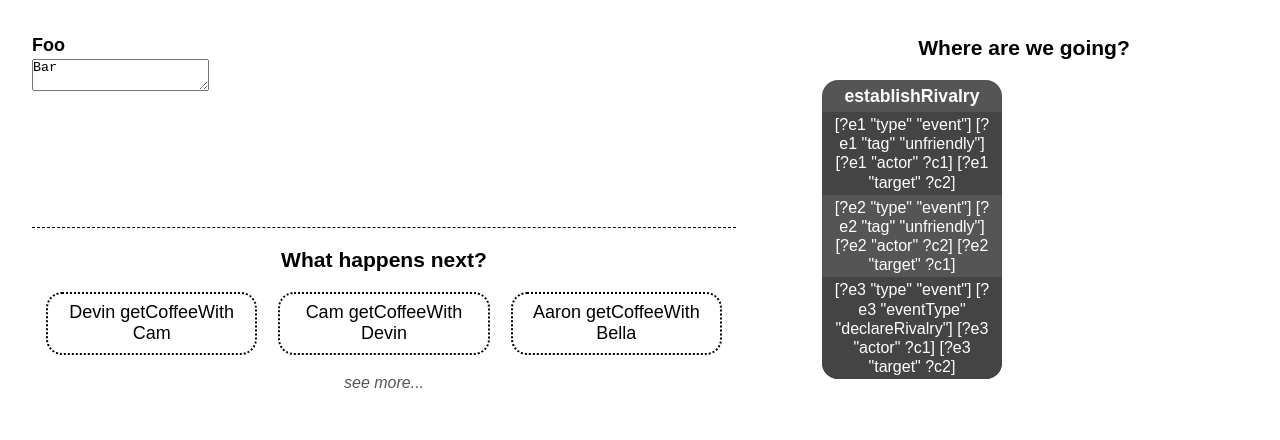
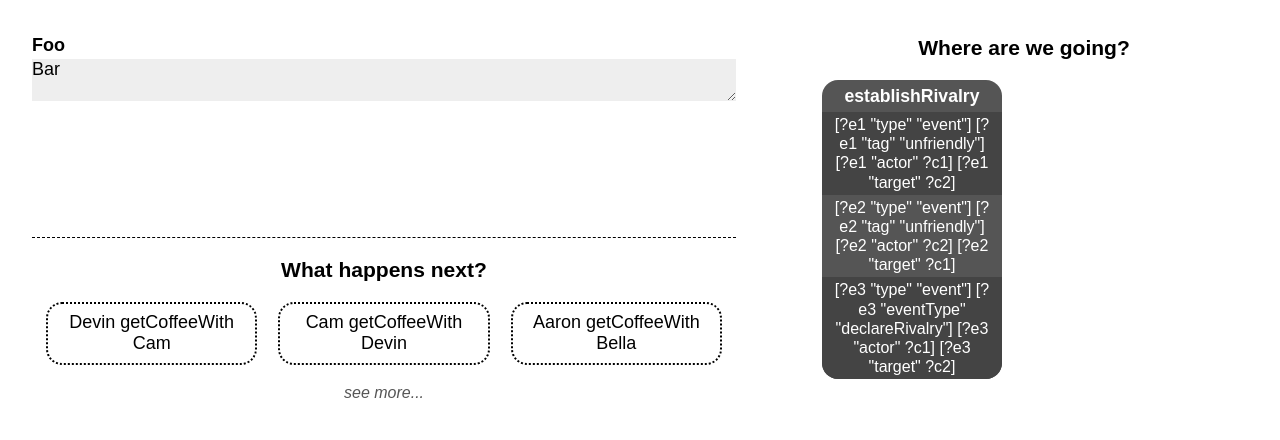
Before and after one commit to ItsProbablyFine/LooseEnds, a plain HTML site: page index.html in a window 1280 px wide. Drawn offline with nearby package versions, Linux system fonts and the light colour scheme.

Commit message:
Format .user-text a little more cleanly

```diff
--- a/index.html
+++ b/index.html
@@ -39,6 +39,14 @@
   }
   .system-text {
     font-weight: bold;
+  }
+  .user-text {
+    background: #eee;
+    border: none;
+    font-family: inherit;
+    font-size: inherit;
+    resize: vertical;
+    width: 100%;
   }
   .user-text.empty {
     font-style: italic;
--- a/main.js
+++ b/main.js
@@ -234,6 +234,7 @@ function rerenderUI(state) {
             "updateTranscriptEntryText",
             {entry: entryID, newText: ev.target.value}
           ),
+          placeholder: "Details here...",
           value: entry.text
         })
       );
```
